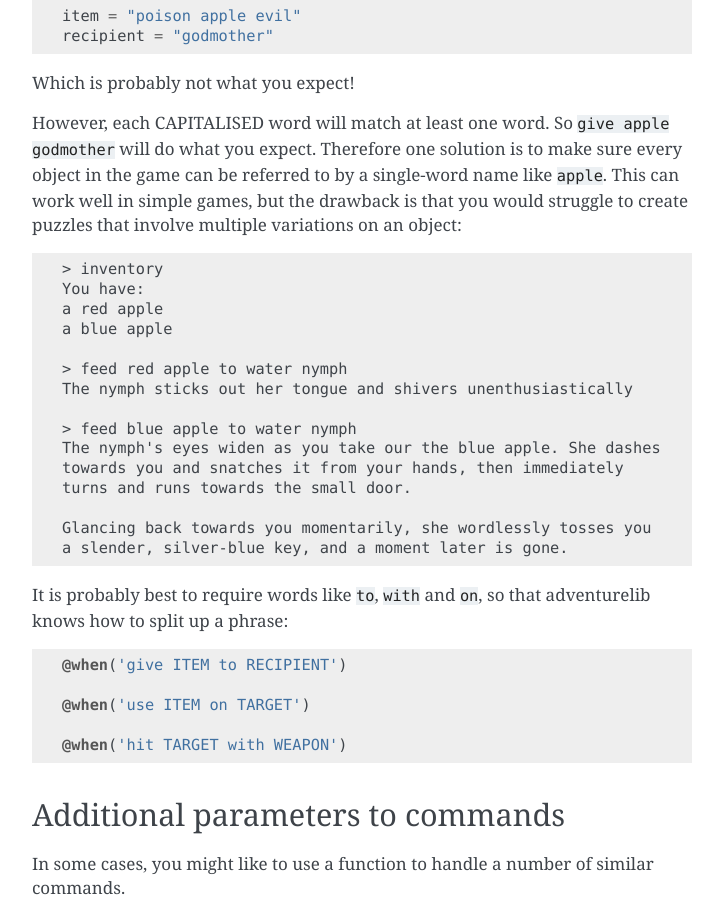
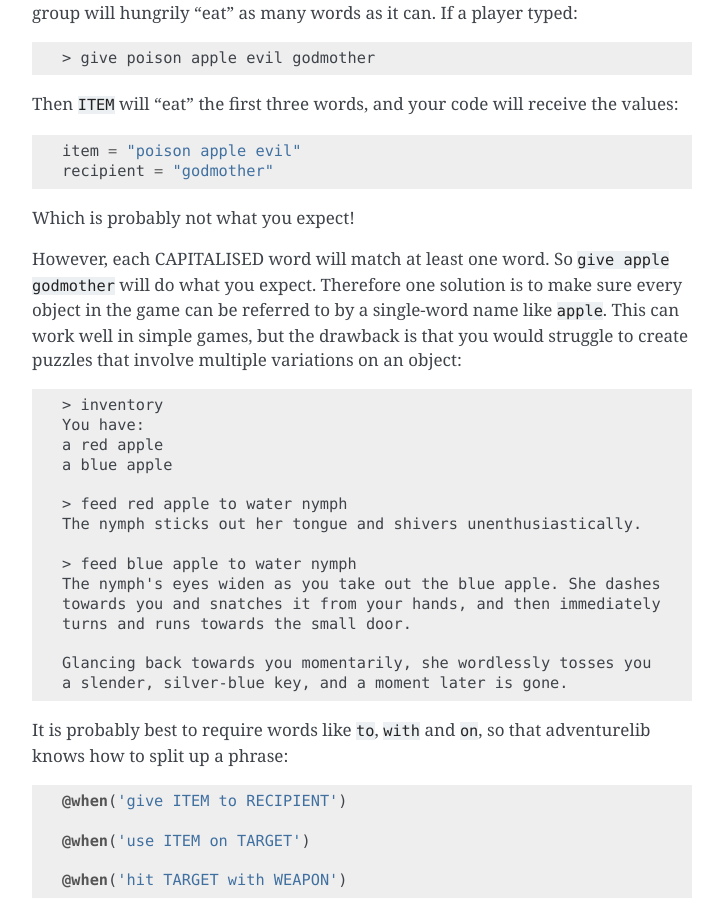
Before and after one commit to lordmauve/adventurelib, a Sphinx documentation site: the page built from doc/commands.rst, in a window 1280 px wide and 900 px high, scrolled down 3020 px. Shown: the whole window, without its empty margins (388-1111 px from the left). Built offline with Sphinx 7.4.7, drawn with Linux system fonts in a browser that asks for light colours; some of the changed text lies outside the part shown.

```diff
--- a/doc/commands.rst
+++ b/doc/commands.rst
@@ -108,7 +114,7 @@ Here are the rules for what you can write:
 
 
 Capturing multi-word names
------------------------------
+--------------------------
 
 An UPPERCASE name can match multiple words. If your code contains the above
 example::
@@ -161,11 +167,11 @@ would struggle to create puzzles that involve multiple variations on an object:
     a blue apple
 
     > feed red apple to water nymph
-    The nymph sticks out her tongue and shivers unenthusiastically
+    The nymph sticks out her tongue and shivers unenthusiastically.
 
     > feed blue apple to water nymph
-    The nymph's eyes widen as you take our the blue apple. She dashes
-    towards you and snatches it from your hands, then immediately
+    The nymph's eyes widen as you take out the blue apple. She dashes
+    towards you and snatches it from your hands, and then immediately
     turns and runs towards the small door.
 
     Glancing back towards you momentarily, she wordlessly tosses you
```
Also changed, not shown: other parts of doc/commands.rst (+6 -0 lines).
